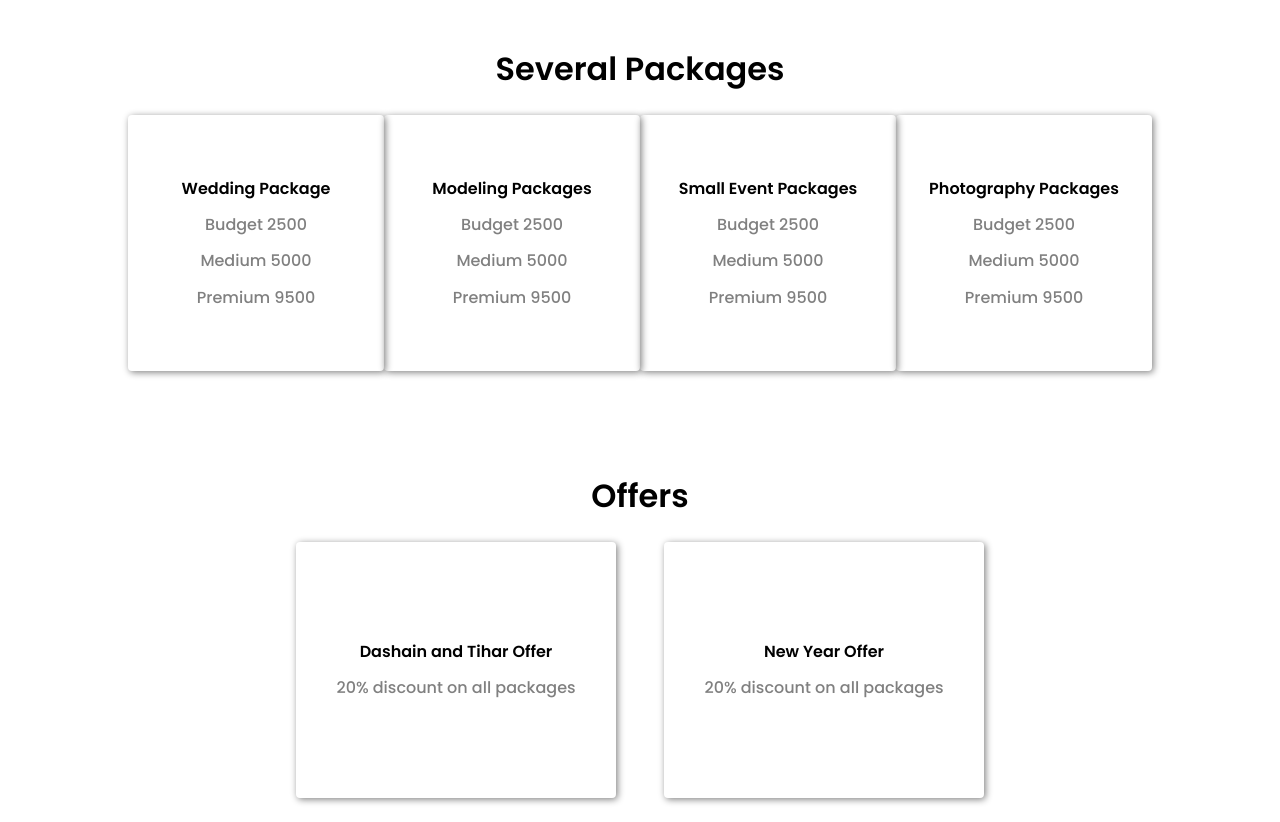
After one commit to achyutrimal4/fotomoon, a Django app: template gallery/templates/gallery/pakages.html in a window 1280 px wide. The commit adds this page. Run offline with Django 4.2, Linux system fonts and the light colour scheme; the template is opened without the code that fills it, so the values that code supplies are empty.

Commit message:
packages and portfolio update

```diff
--- /dev/null
+++ b/gallery/templates/gallery/pakages.html
@@ -0,0 +1,128 @@
+<!DOCTYPE html>
+<html lang="en">
+
+<head>
+    <meta charset="UTF-8">
+    <meta http-equiv="X-UA-Compatible" content="IE=edge">
+    <link rel="preconnect" href="https://fonts.googleapis.com">
+    <link rel="preconnect" href="https://fonts.gstatic.com" crossorigin>
+    <link href="https://fonts.googleapis.com/css2?family=Poppins:wght@300;400;500;600&display=swap" rel="stylesheet">
+    <meta name="viewport" content="width=device-width, initial-scale=1.0">
+    <title>Packages</title>
+</head>
+
+<style>
+    html{
+        scroll-behavior: smooth;
+    }
+
+   * {
+        font-family: 'Poppins', sans-serif;
+    }
+
+    body{
+        box-sizing: border-box;
+        margin: 0;
+        padding: 0;
+    }
+
+    .container  {
+        width: 80%;
+        margin: 1.5em auto;
+        display: flex;
+        flex-direction: column;
+    }
+
+    h1{
+        text-align: center;
+    }
+
+    .packages{
+        width: 100%;
+        display: flex;
+        justify-content: space-between;
+        align-items: center;
+        margin-bottom: 5em;
+    }
+
+    .card{
+       width: 20em;
+       height: 16em;
+       border-radius: .25em;
+       box-sizing: border-box;
+       display: flex;
+       flex-direction: column;
+       justify-content: center;
+       align-items: center;
+       box-shadow: .1em .1em .45em grey;
+       pointer-events: none;
+    }
+
+    .card p{
+        margin: .35em 0;
+    }
+
+    .card p:first-of-type{
+        font-weight: 600;
+    }
+
+    .card p:not(p:first-of-type){
+        color: grey;
+        font-weight: 500;
+    }
+
+    .offers{
+        display: flex;
+        justify-content: center;
+        align-items: center;
+    }
+
+    .offers .card{
+        margin: 0 1.5em;
+    }
+</style>
+
+<body>
+    <div class="container">
+        <h1>Several Packages</h1>
+        <div class="packages">
+            <div class="card">
+                <p>Wedding Package</p>
+                <p>Budget 2500</p>
+                <p>Medium 5000</p>
+                <p>Premium 9500</p>
+            </div>
+            <div class="card">
+                <p>Modeling Packages</p>
+                <p>Budget 2500</p>
+                <p>Medium 5000</p>
+                <p>Premium 9500</p>
+            </div>
+            <div class="card">
+                <p>Small Event Packages</p>
+                <p>Budget 2500</p>
+                <p>Medium 5000</p>
+                <p>Premium 9500</p>
+            </div>
+            <div class="card">
+                <p>Photography Packages</p>
+                <p>Budget 2500</p>
+                <p>Medium 5000</p>
+                <p>Premium 9500</p>
+            </div>
+        </div>
+        <h1>Offers</h1>
+        <div class="offers">
+            <div class="card">
+                <p>Dashain and Tihar Offer</p>
+                <p>20% discount on all packages</p>
+            </div>
+            <div class="card">
+                <p>New Year Offer</p>
+                <p>20% discount on all packages</p>
+            </div>
+        </div>
+    </div>
+</body>
+
+</html>
```
Also changed, not shown: gallery/templates/gallery/portfolio.html (+106 -1 lines).
